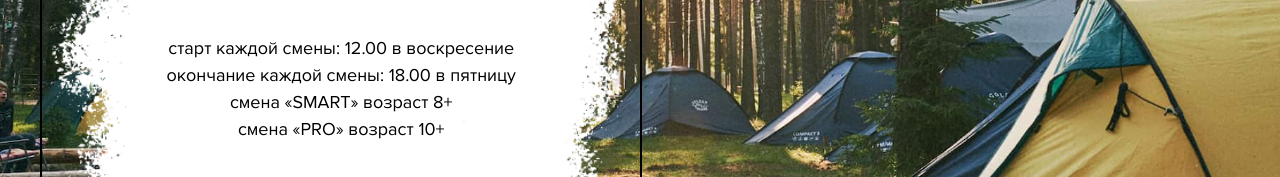
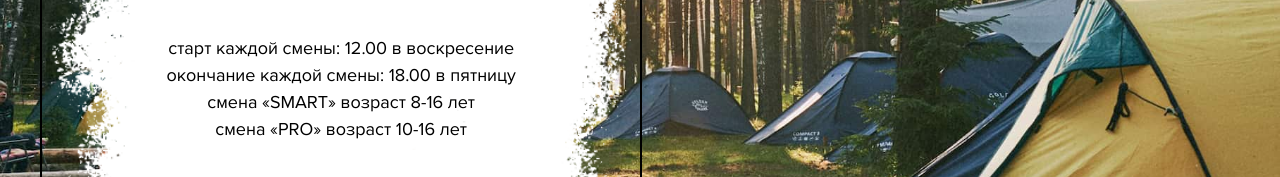
Before and after one commit to Globus007/mb3, a plain HTML site: page index.html in a window 1280 px wide. Shown: the part 3913-4090 px from the top of the page. Drawn offline with Linux system fonts and the light colour scheme.

Commit message:
fix: fix age

```diff
--- a/index.html
+++ b/index.html
@@ -389,10 +389,10 @@
                 окончание каждой смены: 18.00 в пятницу
               </li>
               <li class="schedule__li schedule__li--info">
-                смена «SMART» возраст 8+
+                смена «SMART» возраст 8-16 лет
               </li>
               <li class="schedule__li schedule__li--info">
-                смена «PRO» возраст 10+
+                смена «PRO» возраст 10-16 лет
               </li>
             </ul>
             <button class="schedule__btn btn" id="schedule-sing-up">
```
